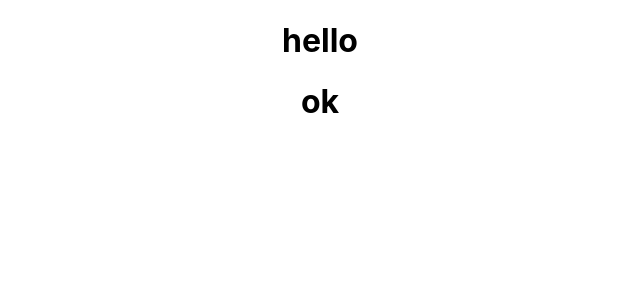
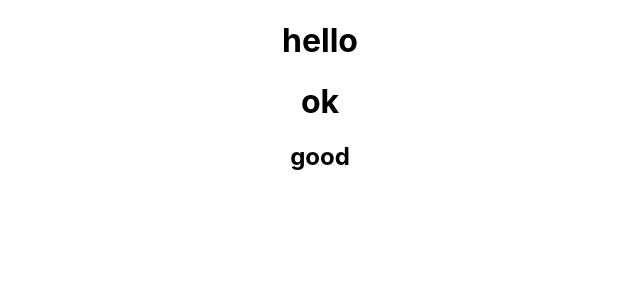
Before and after one commit to tejeshwarv/tej, a React (Create React App) app: page / in a window 1280 px wide. Shown: the top 300 px of the page, without its empty margins (320-960 px from the left). Built offline with nearby package versions, Linux system fonts and the light colour scheme.

Commit message:
some change

```diff
--- a/src/App.js
+++ b/src/App.js
@@ -1,6 +1,8 @@
 import React from "react";
 import logo from "./logo.svg";
 import "./App.css";
+
+import Heading from "./heading";
 
 export function One() {
   return <h1>ok</h1>;
@@ -11,6 +13,7 @@ function App() {
     <div className="App">
       <h1>hello</h1>
       <One />
+      <Heading />
     </div>
   );
 }
--- /dev/null
+++ b/src/heading.js
@@ -0,0 +1,9 @@
+import React from "react";
+
+export default function heading() {
+  return (
+    <div>
+      <h2>good</h2>
+    </div>
+  );
+}
```
Also changed, not shown: src/header.js (deleted, +0 -13 lines).
